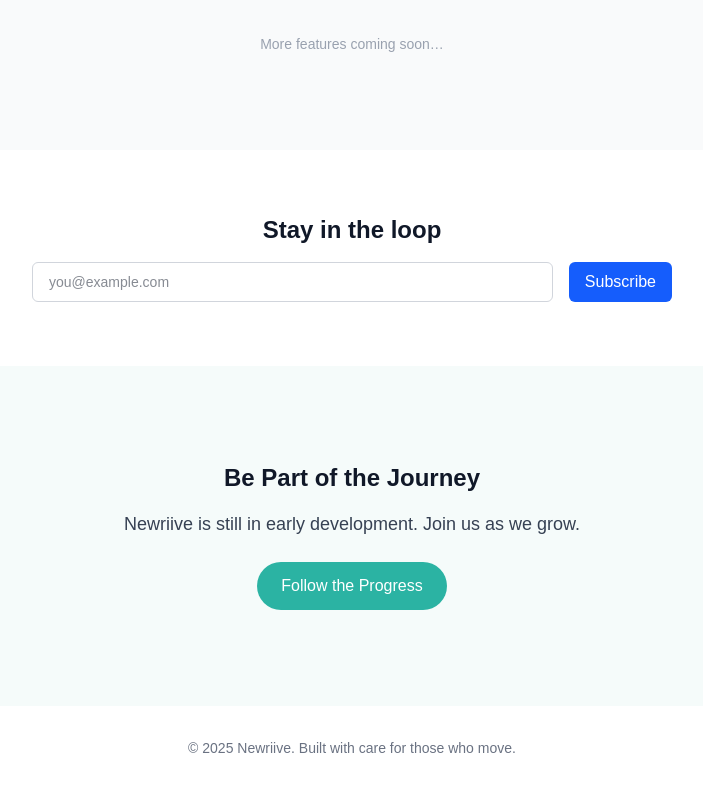
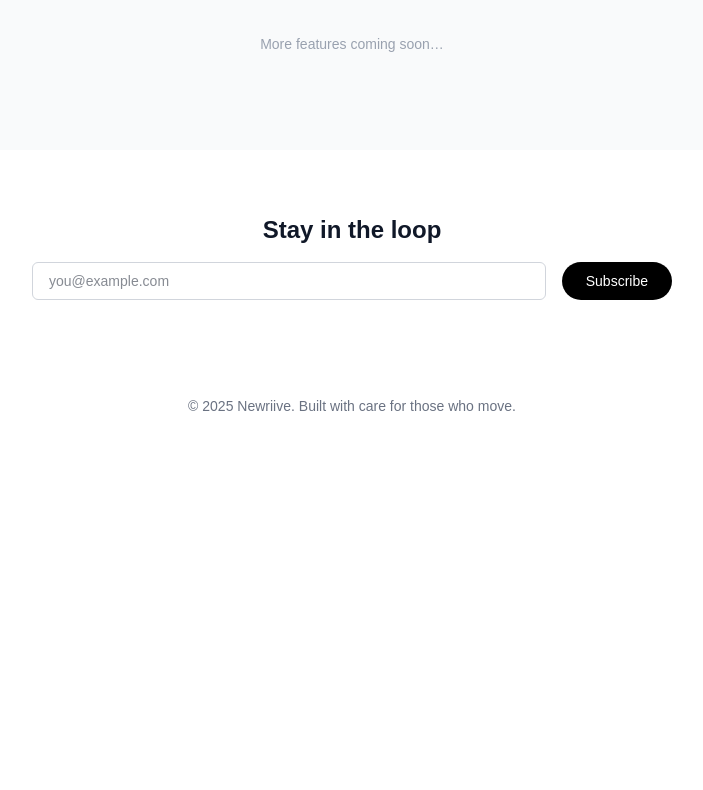
Before and after one commit to newriive/newriive-site, a Next.js app: page / in a window 1280 px wide. Shown: the part 1602-2392 px from the top of the page, without its empty margins (288-991 px from the left). After the commit the page ends 2050 px from the top, so only its background shows below. Built offline with nearby package versions, Linux system fonts and the light colour scheme.

Commit message:
Temporarily remove CTA

```diff
--- a/app/page.tsx
+++ b/app/page.tsx
@@ -1,7 +1,7 @@
 import Hero from '@/components/Hero'
 import ProblemSolution from '@/components/ProblemSolution'
 import ComingSoon from '@/components/ComingSoon'
-import CallToAction from '@/components/CallToAction'
+// import CallToAction from '@/components/CallToAction'
 import EmailSignup from '@/components/EmailSignup'
 
 export default function Home() {
@@ -11,7 +11,7 @@
       <ProblemSolution />
       <ComingSoon />
       <EmailSignup />
-      <CallToAction />
+      {/* <CallToAction /> */}
     </main>
   )
 }
--- a/components/EmailSignup.tsx
+++ b/components/EmailSignup.tsx
@@ -50,7 +50,7 @@
             />
             <button
               type="submit"
-              className="bg-blue-600 text-white px-4 py-2 rounded-md hover:bg-blue-700 transition"
+              className="bg-black text-white px-6 py-2 rounded-full text-sm font-medium hover:bg-gray-800 transition"
             >
               Subscribe
             </button>
```
